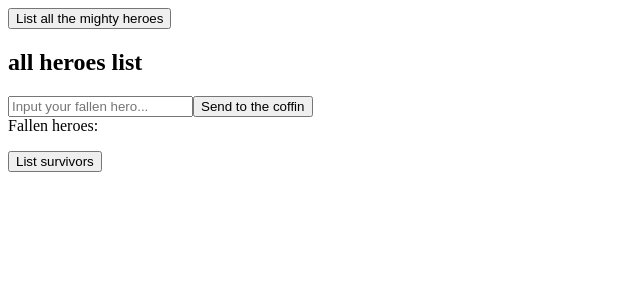
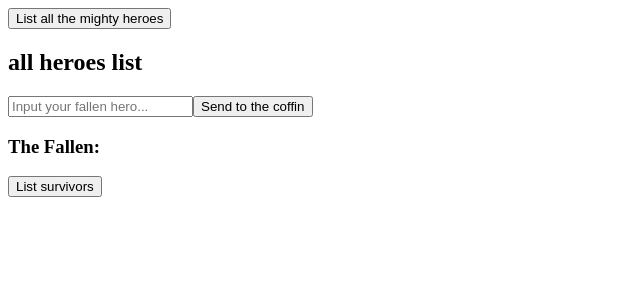
Before and after one commit to Vik0411/Lotr-comp, a React (Create React App) app: page / in a window 1280 px wide. Shown: the top 300 px of the page, without its empty margins (0-640 px from the left). Built offline with nearby package versions, Linux system fonts and the light colour scheme.

Commit message:
render falllen in list without trigger btn

```diff
--- a/src/components/FallenHero.tsx
+++ b/src/components/FallenHero.tsx
@@ -16,10 +16,8 @@ return (
 }
 */
 
-function FallenHero() {
+export function FallenHero({ fallenHero }: { fallenHero: string }) {
   // this component is for rendering individual fallen hero, eventually
   // also with more data, such as scenarios played, image etc.
-  // const {fallenHeroes} = React.useContext(GithubContext);
-
-  return <div className="fallen"> </div>;
+  return <li>{fallenHero}</li>;
 }
--- a/src/components/FallenHeroes.tsx
+++ b/src/components/FallenHeroes.tsx
@@ -1,5 +1,6 @@
 import { LotrContext } from "../context";
 import React, { useState } from "react";
+import { FallenHero } from "./FallenHero";
 
 function FallenHeroes() {
   // the FallenHero component should be rendered in this component in a loop or so
@@ -49,12 +50,12 @@ function FallenHeroes() {
         <button type="submit" className="btn input_fallen">
           Send to the coffin
         </button>
-        <header className="header">
-          Fallen heroes:
-          <div className="fallen__heroes__panel">
-            <ul className="fallen_heroes__list">{campaign.fallenHeroes}</ul>
-          </div>
-        </header>
+        <h3>The Fallen:</h3>
+        <ul className="fallen_heroes__list">
+          {campaign.fallenHeroes.map((fallenHero: string): JSX.Element => {
+            return <FallenHero fallenHero={fallenHero} />;
+          })}
+        </ul>
       </form>
     </div>
   );
```
